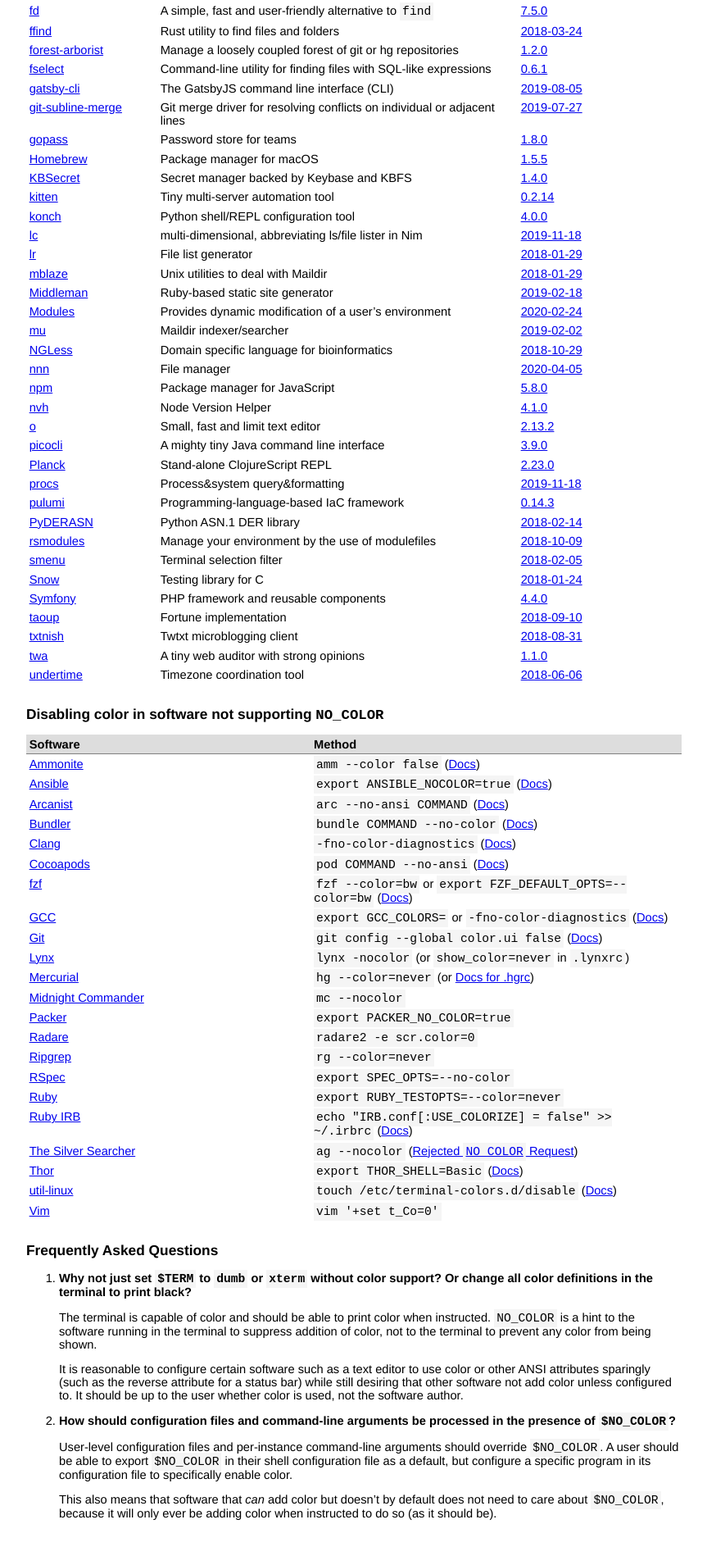
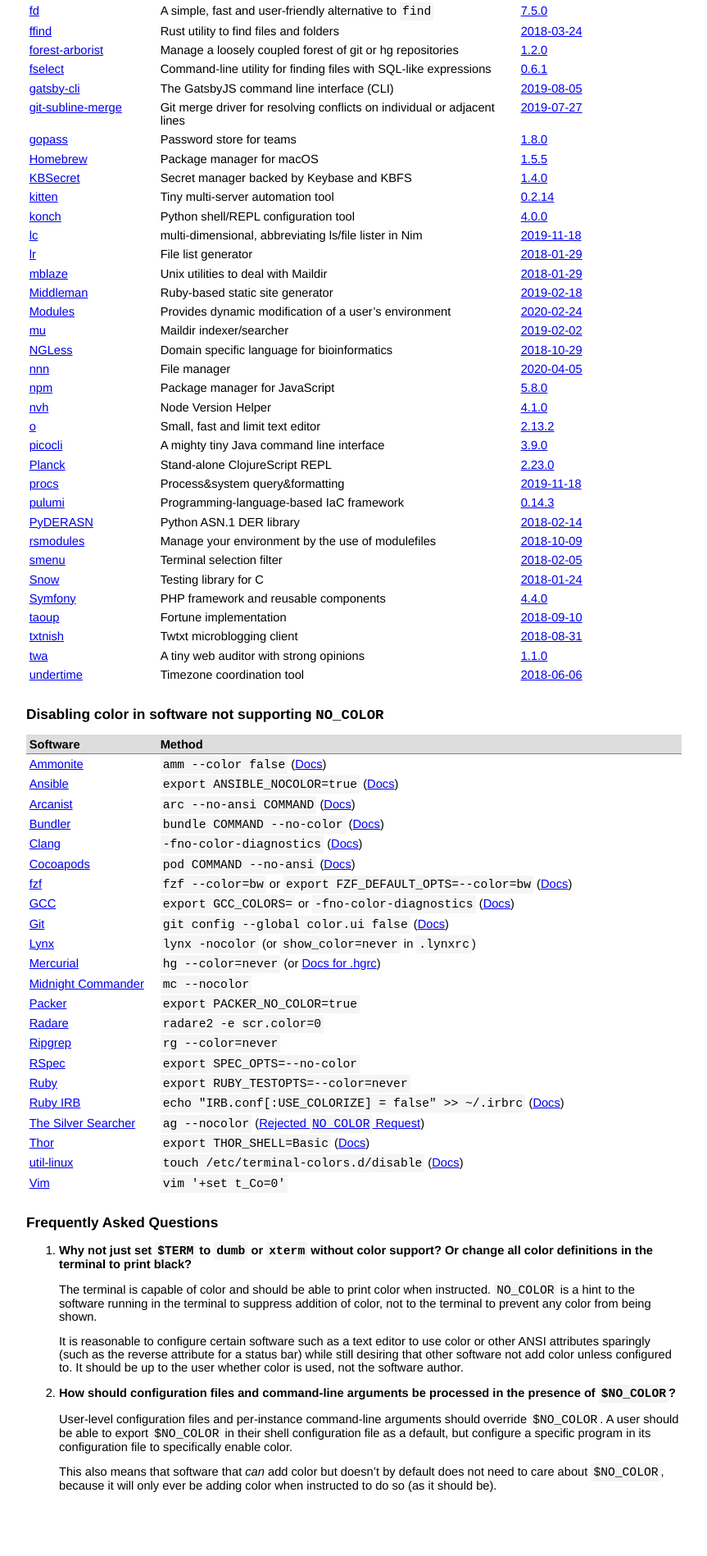
Before and after one commit to jcs/no_color, a Jekyll site: the page built from index.md, in a window 1280 px wide. Shown: the part 1095-2993 px from the top of the page at 82% size, without its empty margins (208-1071 px from the left). Built offline with Jekyll 4.4.1, drawn with Linux system fonts in a browser that asks for light colours; our own code applies the rules of GitHub Pages for plain Markdown files; after the commit the page ends 2959 px from its top, so only the background shows below that.

Commit message:
layout: fix column spacing of holdouts

```diff
--- a/_layouts/default.html
+++ b/_layouts/default.html
@@ -54,6 +54,13 @@
 			width: 25%;
 		}
 
+		table.two_col tr td:first-child {
+			width: 20%;
+		}
+		table.two_col tr td:last-child {
+			width: 80%;
+		}
+
 		td code, p code {
 			background-color: #f5f5f5;
 			padding: 3px;
--- a/index.md
+++ b/index.md
@@ -106,6 +106,7 @@ color via `NO_COLOR`.
 
 ## Disabling color in software not supporting `NO_COLOR`
 
+{:.two_col}
 | Software | Method |
 |:-|:-|
 | [Ammonite](https://github.com/lihaoyi/Ammonite) | `amm --color false` ([Docs](https://ammonite.io/#1.0.0)) |
```
